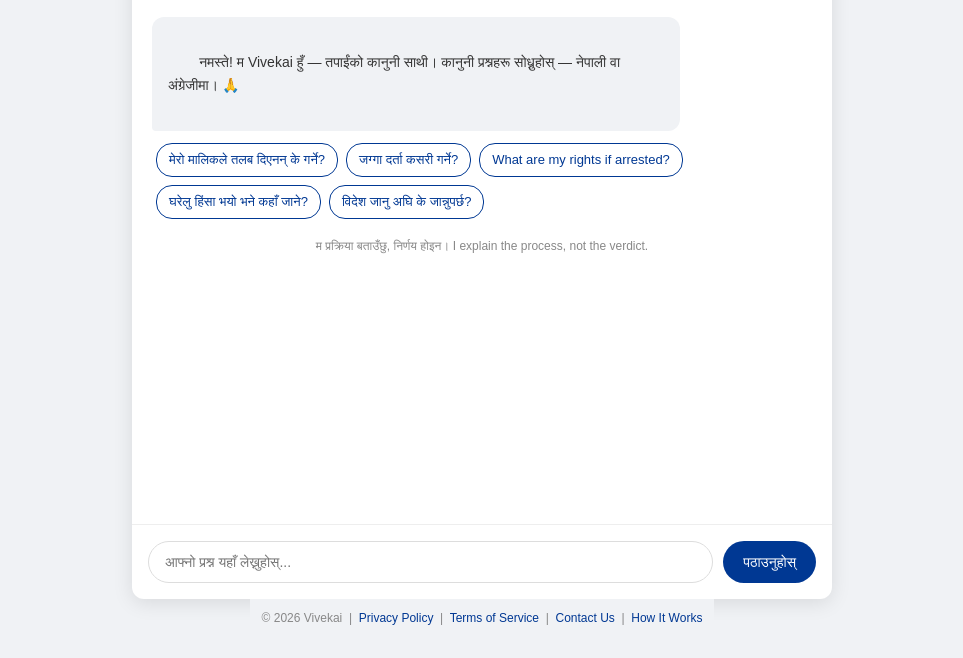
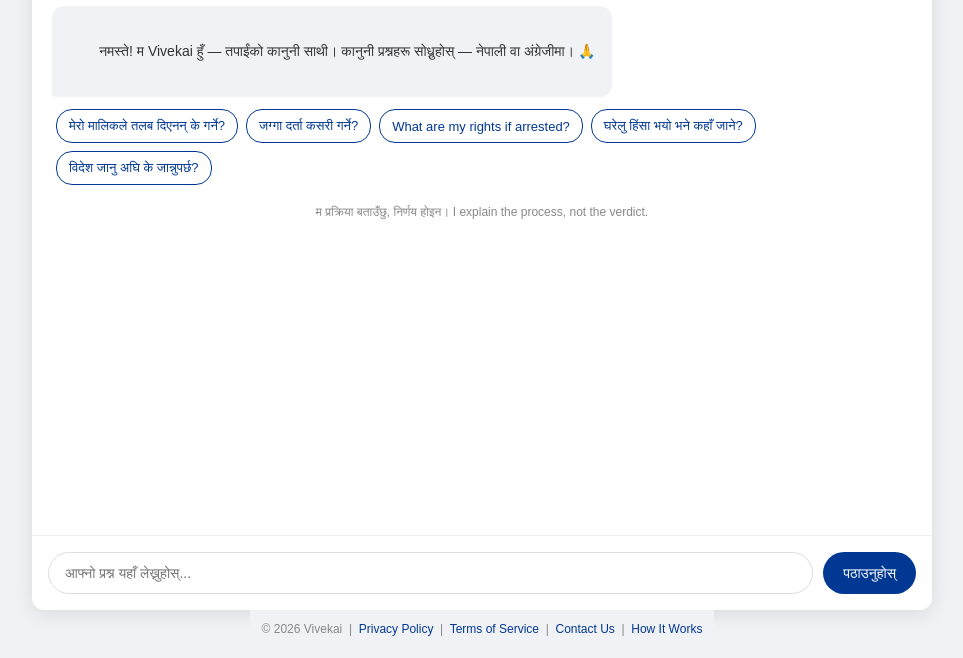
Before and after one commit to Manish10Lohani/nepali-legal-ai, a website: page index.html in a window 1280 px wide. Shown: the part 142-800 px from the top of the page, without its empty margins (158-1121 px from the left). Drawn offline with Linux system fonts and the light colour scheme.

Commit message:
wider desktop layout

```diff
--- a/index.html
+++ b/index.html
@@ -15,13 +15,13 @@
   display: flex;
   flex-direction: column;
   align-items: center;
-      justify-content: center;
+  justify-content: flex-start;
+  padding: 10px;
 }
-
     .container {
       width: 100%;
-      max-width: 700px;
-      height: 90vh;
+      max-width: 900px;
+      height: 95vh;
       background: white;
       border-radius: 12px;
       box-shadow: 0 4px 20px rgba(0,0,0,0.1);
```
Lines whose indentation alone changed are shown as unchanged.
